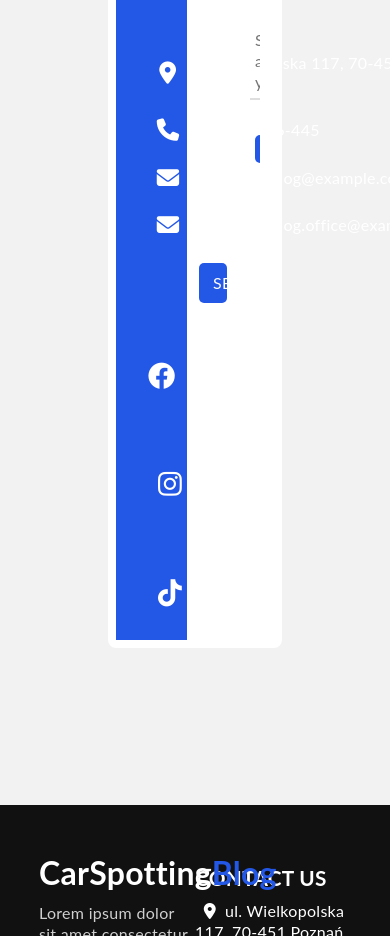
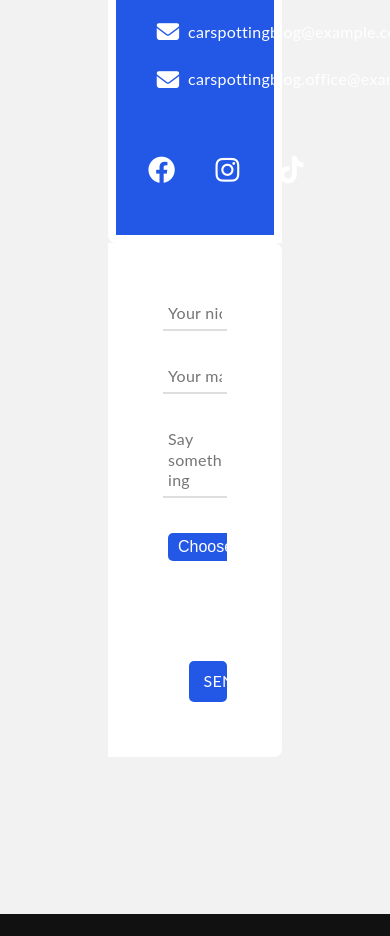
Before and after one commit to Nisser111/Blog-about-cars, a plain HTML site: page contact.html in a window 390 px wide. Shown: the part 1500-2436 px from the top of the page. Drawn offline with Linux system fonts and the light colour scheme; a script that the page names is missing; a web font is replaced by a local one.

Commit message:
resposnible contact

```diff
--- a/style.css
+++ b/style.css
@@ -665,6 +665,21 @@ footer section a:hover {
   footer section:nth-last-child(-n + 2) {
     margin-top: 30px;
   }
+
+  main.contact .contact-information,
+  main.contact .formulage {
+    width: 100%;
+  }
+
+  main.contact .contact-information .socials{
+    display: flex;
+    width: 100%;
+    justify-content: space-evenly;
+  }
+
+  main.contact .contact-information .socials i{
+    margin: 20px;
+  }
 }
 
 /*
```
